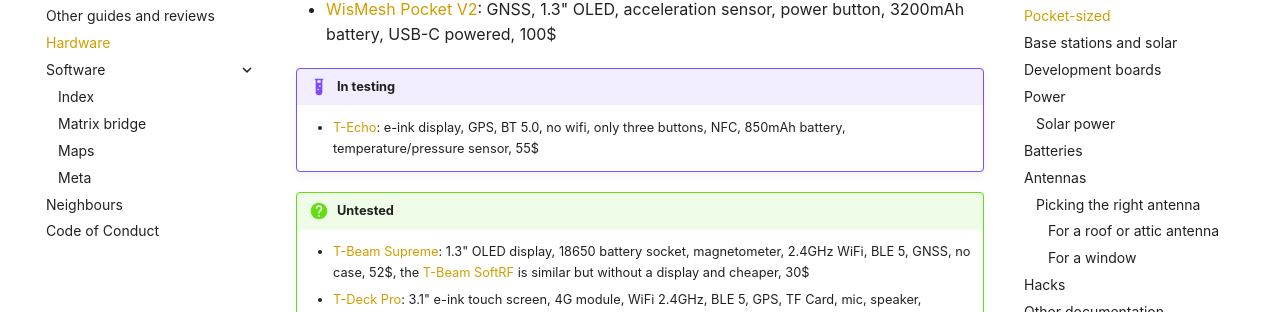
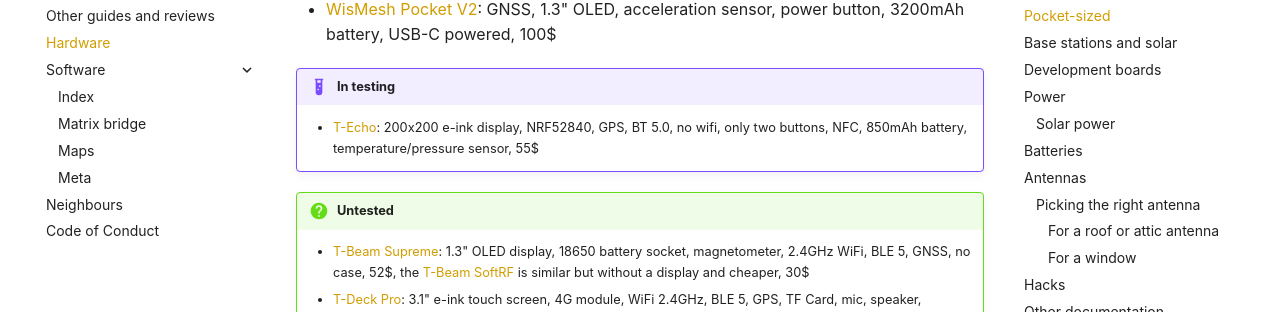
Before and after one commit to ReseauLibre/lora.reseaulibre.ca, an MkDocs documentation site: the page built from docs/references/hardware.md, in a window 1280 px wide and 900 px high, scrolled down 545 px. Shown: the part 140-452 px from the top of the window. Built offline with MkDocs 1.6.1 and Material for MkDocs 9.7.7, drawn with Linux system fonts in a browser that asks for light colours; plug-ins that fetch from the network failed and are left out; comment, search, counter and statistics services are not loaded.

Commit message:
more t-echo specs

```diff
--- a/docs/references/hardware.md
+++ b/docs/references/hardware.md
@@ -24,7 +24,8 @@
 
 !!! example "In testing"
 
-    - [T-Echo](https://lilygo.cc/products/t-echo-lilygo): e-ink display, GPS, BT 5.0, no wifi, only three
+    - [T-Echo](https://lilygo.cc/products/t-echo-lilygo): 200x200 e-ink
+      display, NRF52840, GPS, BT 5.0, no wifi, only two
       buttons, NFC, 850mAh battery, temperature/pressure sensor, 55$
 
 !!! question "Untested"
```
